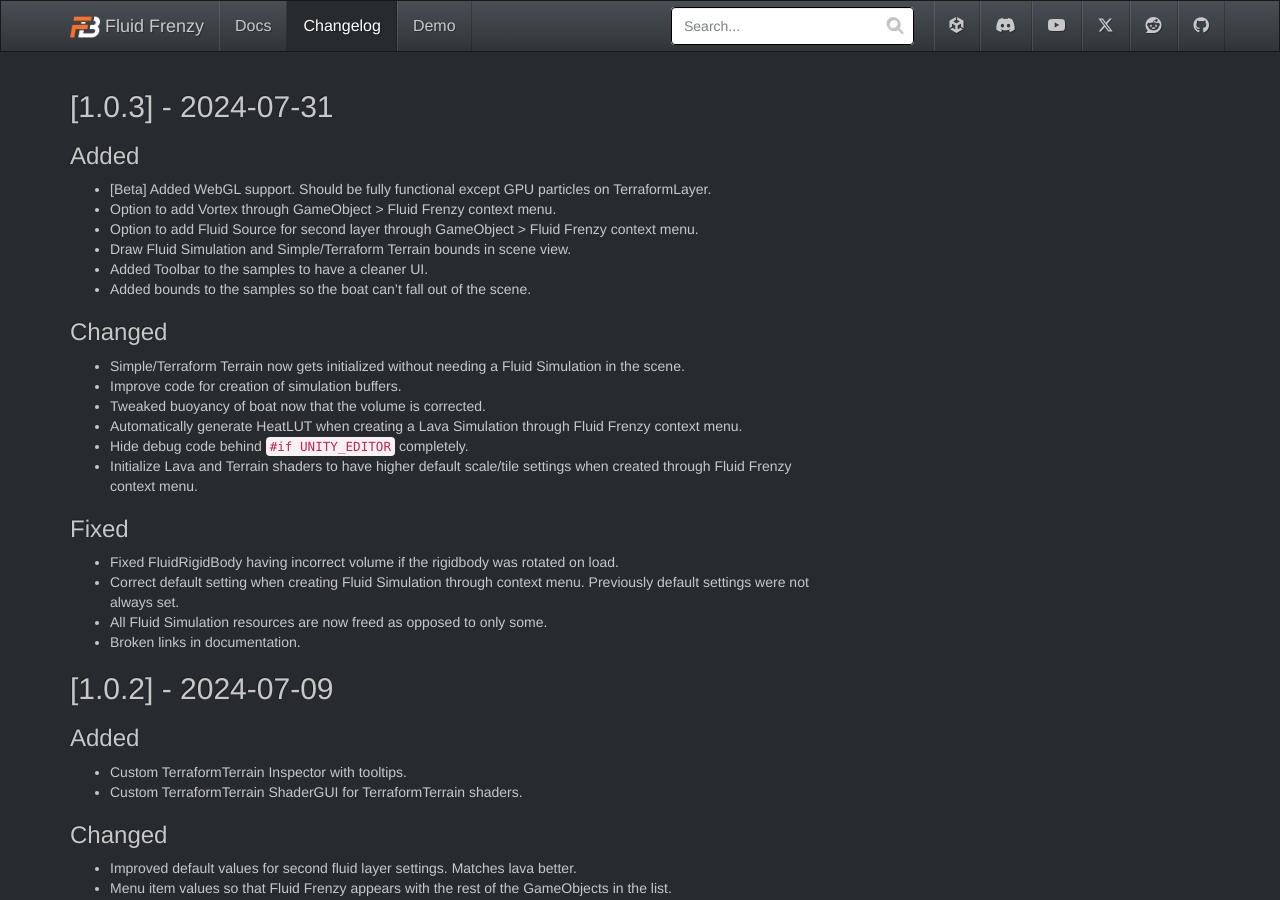
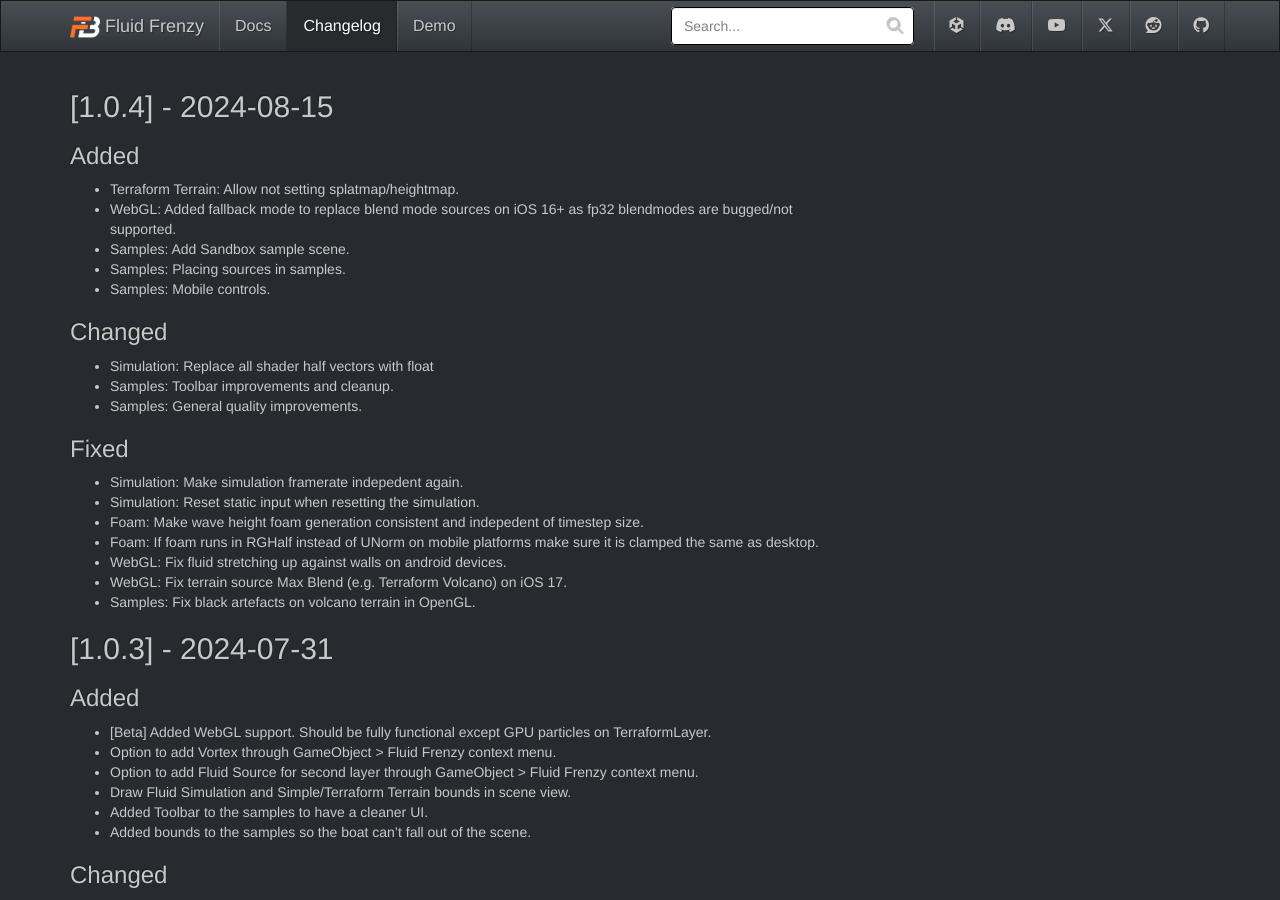
Before and after one commit to FrenzyByte/fluidfrenzy, a Jekyll site: the page built from _changelog/index.md, in a window 1280 px wide and 900 px high. Built offline with Jekyll 4.4.1, drawn with Linux system fonts in a browser that asks for light colours.

Commit message:
v1.0.4 changelog.

```diff
--- a/_changelog/index.md
+++ b/_changelog/index.md
@@ -3,6 +3,32 @@ title: Changelog
 permalink: /changelog/index/
 redirect_from: /changelog/index.html
 ---
+
+## [1.0.4] - 2024-08-15
+
+### Added
+
+- Terraform Terrain: Allow not setting splatmap/heightmap.
+- WebGL: Added fallback mode to replace blend mode sources on iOS 16+ as fp32 blendmodes are bugged/not supported.
+- Samples: Add Sandbox sample scene.
+- Samples: Placing sources in samples.
+- Samples: Mobile controls.
+
+### Changed
+
+- Simulation: Replace all shader half vectors with float
+- Samples: Toolbar improvements and cleanup.
+- Samples: General quality improvements.
+
+### Fixed
+
+- Simulation: Make simulation framerate indepedent again.
+- Simulation: Reset static input when resetting the simulation.
+- Foam: Make wave height foam generation consistent and indepedent of timestep size.
+- Foam: If foam runs in RGHalf instead of UNorm on mobile platforms make sure it is clamped the same as desktop.
+- WebGL: Fix fluid stretching up against walls on android devices.
+- WebGL: Fix terrain source Max Blend (e.g. Terraform Volcano) on iOS 17.
+- Samples: Fix black artefacts on volcano terrain in OpenGL.
 
 ## [1.0.3] - 2024-07-31
 
```
